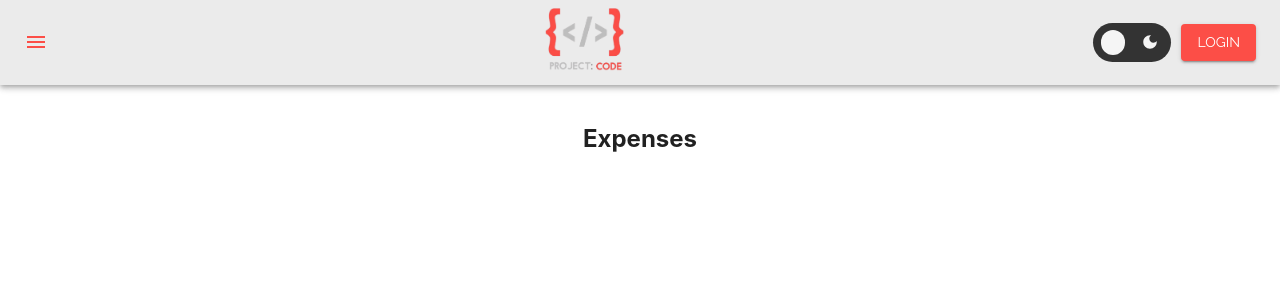
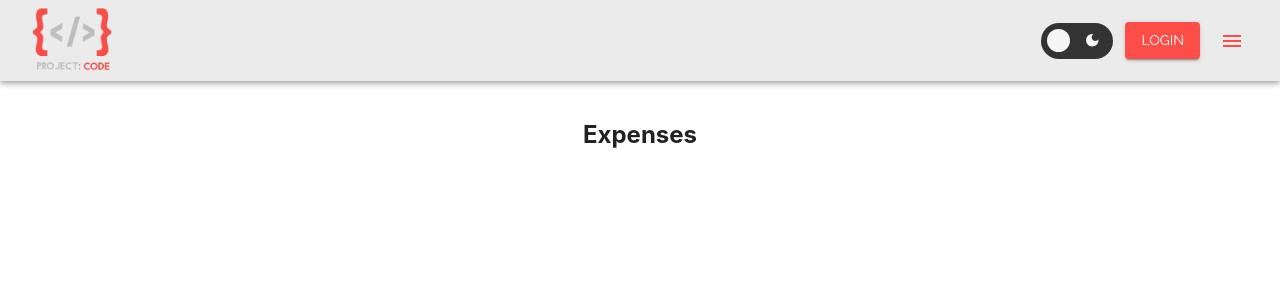
Before and after one commit to owen-hayes/project-code-website, a React (Create React App) app in the folder project-code/: page /expenses in a window 1280 px wide. Shown: the top 300 px of the page. Built offline with nearby package versions, Linux system fonts and the light colour scheme.

Commit message:
Switched navbar element positions

```diff
--- a/project-code/src/components/navbar/HomeBar.js
+++ b/project-code/src/components/navbar/HomeBar.js
@@ -15,11 +15,9 @@ import Divider from '@mui/material/Divider';
 import ChevronLeftIcon from '@mui/icons-material/ChevronLeft';
 import ChevronRightIcon from '@mui/icons-material/ChevronRight';
 import StarIcon from '@mui/icons-material/Star';
-import InfoIcon from '@mui/icons-material/Info';
 import ListItem from '@mui/material/ListItem';
 import ListItemIcon from '@mui/material/ListItemIcon';
 import ListItemText from '@mui/material/ListItemText';
-import List from '@mui/material/List';
 import { Link } from "react-router-dom";
 import { useTheme } from '@mui/styles';
 
@@ -28,15 +26,6 @@ const drawerWidth = 240;
 const useStyles = makeStyles((theme) => ({
   root: {
     flexGrow: 1,
-  },
-  menuButton: {
-    marginRight: theme.spacing(2),
-  },
-  title: {
-    flexGrow: 1,
-  },
-  appbar: {
-    alignItems: 'center',
   },
   drawer: {
     width: drawerWidth,
@@ -53,6 +42,22 @@ const useStyles = makeStyles((theme) => ({
     ...theme.mixins.toolbar,
     justifyContent: 'flex-end',
   },
+  toolbar: {
+    display: 'flex',
+    justifyContent: 'space-between',
+    alignItems: 'center'
+  },
+  rightGroup: {
+    display: 'flex',
+    flexDirection: 'row',
+    alignItems: 'center',
+  },
+  menuButton: {
+    marginLeft: '.5rem',
+  },
+  themeToggle: {
+    marginRight: '.5rem',
+  }
 }));
 
 function HomeBar(props) {
@@ -75,7 +80,18 @@ function HomeBar(props) {
         position='static'
         style={{ backgroundColor: theme.palette.barBg.main, color: 'primary' }}
       >
-        <Toolbar>
+        <Toolbar className={classes.toolbar}>
+          <Link to="/"><img src='./logo-cropped.png' alt='Project Code logo' height='75 px' /></Link>
+
+          <div className={classes.rightGroup}>
+            <ThemeToggle
+              darkState={props.darkState}
+              handleThemeChange={props.handleThemeChange} />
+
+            <Button color='secondary' variant='contained'>
+              Login
+            </Button>
+
             <IconButton
               edge='start'
               className={classes.menuButton}
@@ -85,26 +101,8 @@ function HomeBar(props) {
               size="large">
               <MenuIcon />
             </IconButton>
-          <Typography variant='h1' className={classes.title}>
-            <Grid container>
-              <Grid
-                item
-                xs={12}
-                style={{ textAlign: 'center', fontFamily: 'Raleway' }}
-              >
-                <Typography variant='h4'>
-                  {/* <b>Project: Code</b> */}
-                  <Link to="/"><img src='./logo-cropped.png' alt='Project Code logo' height='75 px' /></Link>
-                </Typography>
-              </Grid>
-            </Grid>
-          </Typography>
-          <ThemeToggle
-            darkState={props.darkState}
-            handleThemeChange={props.handleThemeChange} />
-          <Button color='secondary' variant='contained'>
-            Login
-          </Button>
+          </div>
+
         </Toolbar>
       </AppBar>
       {/* TODO: Add gradient thing when <Drawer> is open */}
--- a/project-code/src/components/navbar/ThemeToggle.css
+++ b/project-code/src/components/navbar/ThemeToggle.css
@@ -1,5 +1,5 @@
 :root {
-    --scale: 0.6;
+    --scale: 0.554;
     --black: #333333;
     --white: #f5f5f5;
     --background: var(--white);
@@ -19,7 +19,7 @@
 
 .toggle-wrapper {
     width: calc(130px * var(--scale));
-    margin-right: 10px;
+    margin-right: .8rem;
     display: block;
 }
 
```
Lines whose indentation alone changed are shown as unchanged.
